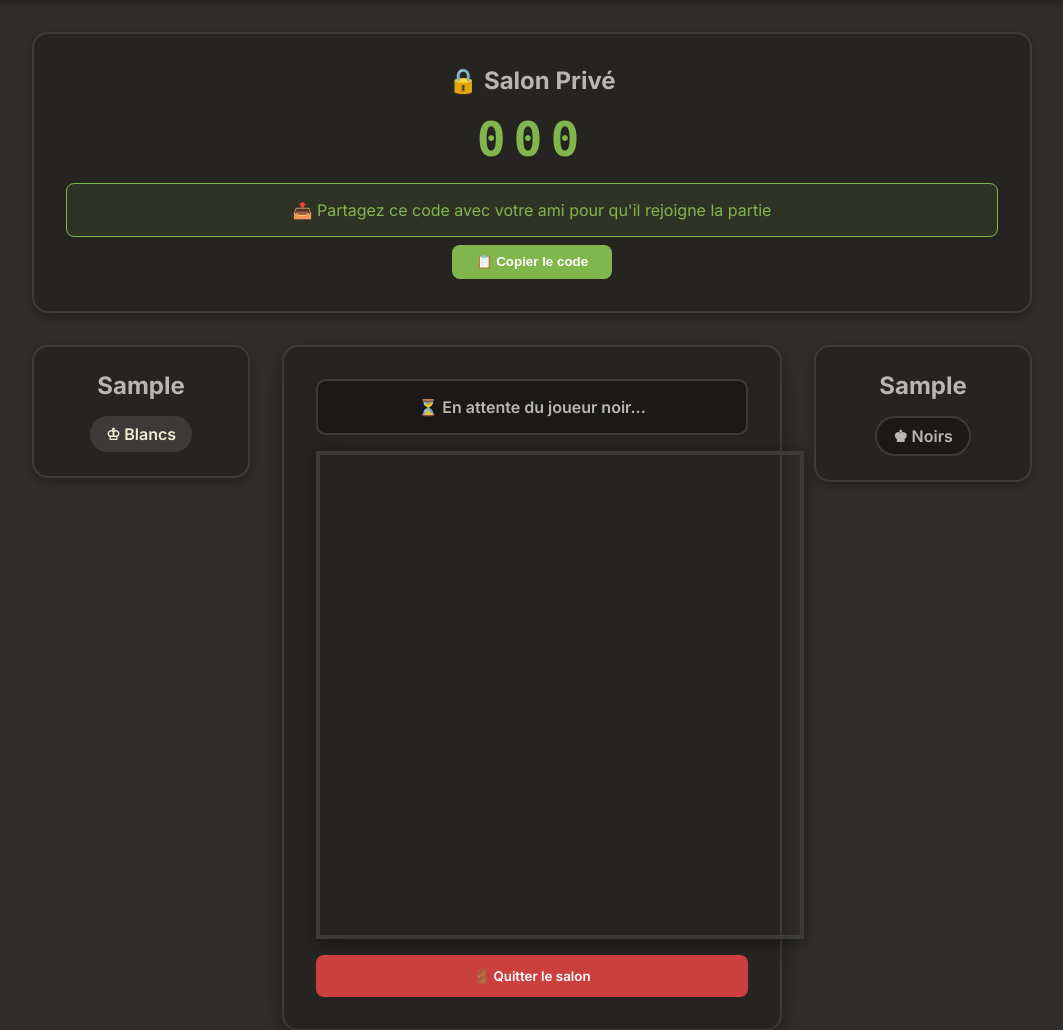
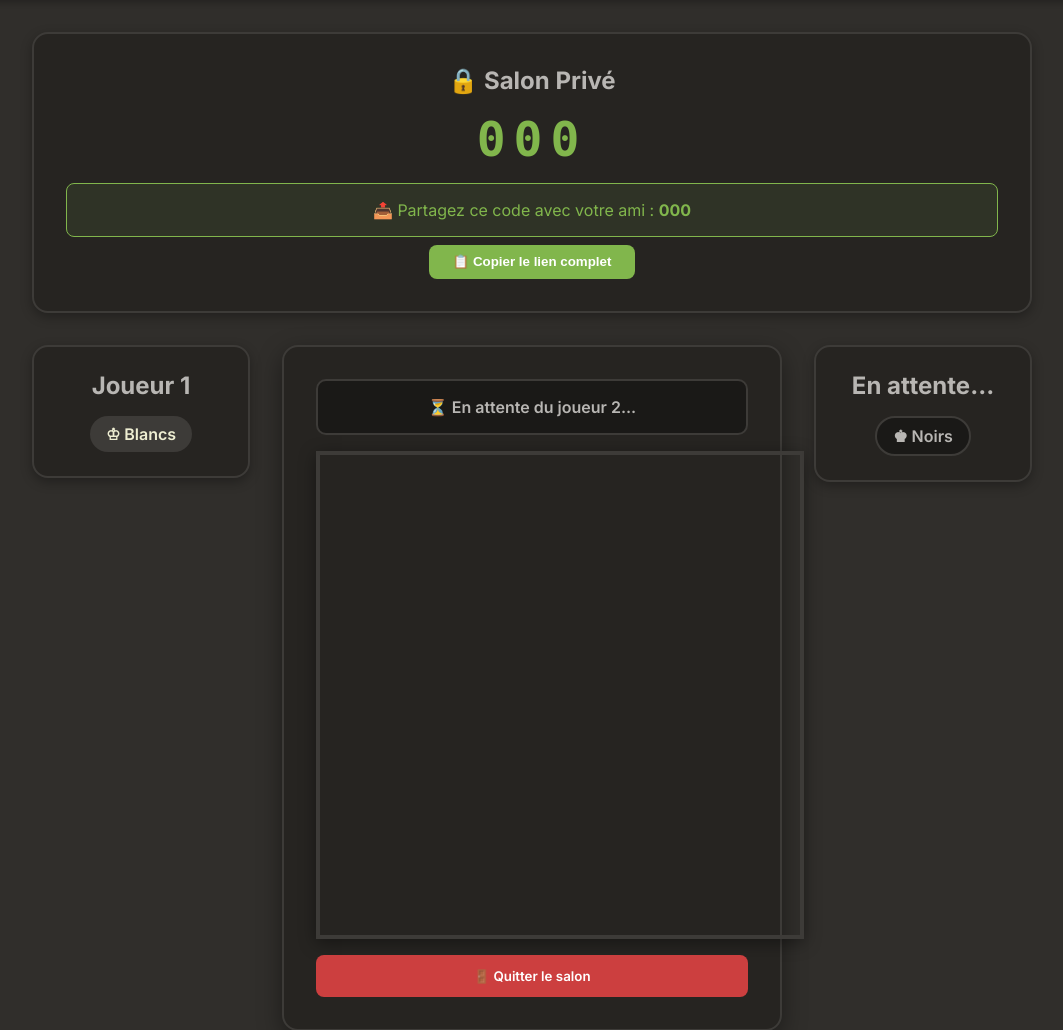
Before and after one commit to Alex12062012/Chess.io, a Flask app: template templates/room.html in a window 1280 px wide. Shown: the part 69-1099 px from the top of the page, without its empty margins (108-1171 px from the left). Run offline with Flask 3, Linux system fonts and the light colour scheme; the template is opened without the code that fills it: most values are stand-ins (such as "Sample title", 1, 10 or a date in 2020); some libraries are stand-ins or nearby versions.

Commit message:
Update room.html

```diff
--- a/templates/room.html
+++ b/templates/room.html
@@ -210,39 +210,24 @@
         <h2>🔒 Salon Privé</h2>
         <div class="room-code">{{ code }}</div>
 
-        {% if room.status == 'waiting' %}
-        <div class="share-info">
-            📤 Partagez ce code avec votre ami pour qu'il rejoigne la partie
+        <div class="share-info" id="roomStatus">
+            📤 Partagez ce code avec votre ami : <strong>{{ code }}</strong>
         </div>
+
         <button class="copy-btn" onclick="copyCode()">
-            📋 Copier le code
+            📋 Copier le lien complet
         </button>
-        {% else %}
-        <div class="share-info" style="background: rgba(129, 182, 76, 0.2); color: #9ac95a; border-color: #9ac95a;">
-            ✅ Les deux joueurs sont présents - La partie peut commencer !
-        </div>
-        {% endif %}
     </div>
 
     <div class="game-layout">
         <div class="player-info">
-            <div class="player-name">
-                {% if room.player_white %}
-                    {{ room.player_white }}
-                {% else %}
-                    En attente...
-                {% endif %}
-            </div>
+            <div class="player-name" id="whitePlayer">Joueur 1</div>
             <div class="player-color player-white">♔ Blancs</div>
         </div>
 
         <div class="chess-board-wrapper">
             <div class="game-status" id="gameStatus">
-                {% if room.status == 'waiting' %}
-                    ⏳ En attente du joueur noir...
-                {% else %}
-                    ▶️ Au tour des Blancs
-                {% endif %}
+                ⏳ En attente du joueur 2...
             </div>
 
             <div class="chess-board" id="chessBoard"></div>
@@ -253,13 +238,7 @@
         </div>
 
         <div class="player-info">
-            <div class="player-name">
-                {% if room.player_black %}
-                    {{ room.player_black }}
-                {% else %}
-                    <span class="waiting-player">En attente...</span>
-                {% endif %}
-            </div>
+            <div class="player-name" id="blackPlayer">En attente...</div>
             <div class="player-color player-black">♚ Noirs</div>
         </div>
     </div>
@@ -288,25 +267,45 @@
 let selectedSquare = null;
 let legalMoves = [];
 let myColor = null;
-let currentTurn = '{{ room.current_turn }}';
+let currentTurn = 'white';
 
 window.onload = function() {
-    const playerWhite = '{{ room.player_white }}';
-    const playerBlack = '{{ room.player_black }}';
-    const myUsername = '{{ session.username if session.username else "Invité" }}';
-
-    if (myUsername === playerWhite) {
-        myColor = 'white';
-    } else if (myUsername === playerBlack) {
-        myColor = 'black';
-    }
-
     socket.emit('join', { room: roomCode });
     renderBoard();
 };
 
+// Événement : couleur assignée
+socket.on('assign_color', function(data) {
+    myColor = data.color;
+    console.log('🎨 Couleur assignée:', myColor);
+
+    if (myColor === 'white') {
+        document.getElementById('whitePlayer').innerHTML = 'Vous ♔';
+        document.getElementById('gameStatus').innerHTML = '⏳ En attente du joueur 2...';
+    } else if (myColor === 'black') {
+        document.getElementById('blackPlayer').innerHTML = 'Vous ♚';
+    } else {
+        document.getElementById('gameStatus').innerHTML = '👁️ Mode spectateur';
+    }
+});
+
+// Événement : joueur rejoint
 socket.on('player_joined', function(data) {
-    console.log(data.username + ' a rejoint');
+    console.log('👤 Joueur rejoint, total:', data.count);
+    document.getElementById('roomStatus').innerHTML = '📤 ' + data.message;
+});
+
+// Événement : partie commence
+socket.on('game_start', function(data) {
+    console.log('🎮 Partie commence !');
+    document.getElementById('roomStatus').innerHTML = '✅ ' + data.message;
+    document.getElementById('roomStatus').style.background = 'rgba(129, 182, 76, 0.2)';
+    document.getElementById('roomStatus').style.color = '#9ac95a';
+    document.getElementById('roomStatus').style.borderColor = '#9ac95a';
+
+    document.getElementById('whitePlayer').innerHTML = myColor === 'white' ? 'Vous ♔' : 'Adversaire';
+    document.getElementById('blackPlayer').innerHTML = myColor === 'black' ? 'Vous ♚' : 'Adversaire';
+    document.getElementById('gameStatus').innerHTML = '▶️ Au tour des Blancs';
 });
 
 socket.on('move_made', function(data) {
@@ -316,8 +315,18 @@
     legalMoves = [];
     renderBoard();
 
+    const turn = currentTurn === 'white' ? 'Blancs' : 'Noirs';
+    document.getElementById('gameStatus').innerHTML = `▶️ Au tour des ${turn}`;
+
     if (data.game_over) {
         handleGameOver(data.result);
+    }
+});
+
+socket.on('player_left', function(data) {
+    console.log('❌ Joueur parti, restants:', data.count);
+    if (data.count === 0) {
+        document.getElementById('gameStatus').innerHTML = '⚠️ Adversaire déconnecté';
     }
 });
 
@@ -473,8 +482,9 @@
 }
 
 function copyCode() {
-    navigator.clipboard.writeText(roomCode);
-    alert('✅ Code copié : ' + roomCode);
+    const fullUrl = window.location.href;
+    navigator.clipboard.writeText(fullUrl);
+    alert('✅ Lien copié : ' + fullUrl + '\n\nEnvoyez ce lien à votre ami !');
 }
 
 function leaveRoom() {
```
